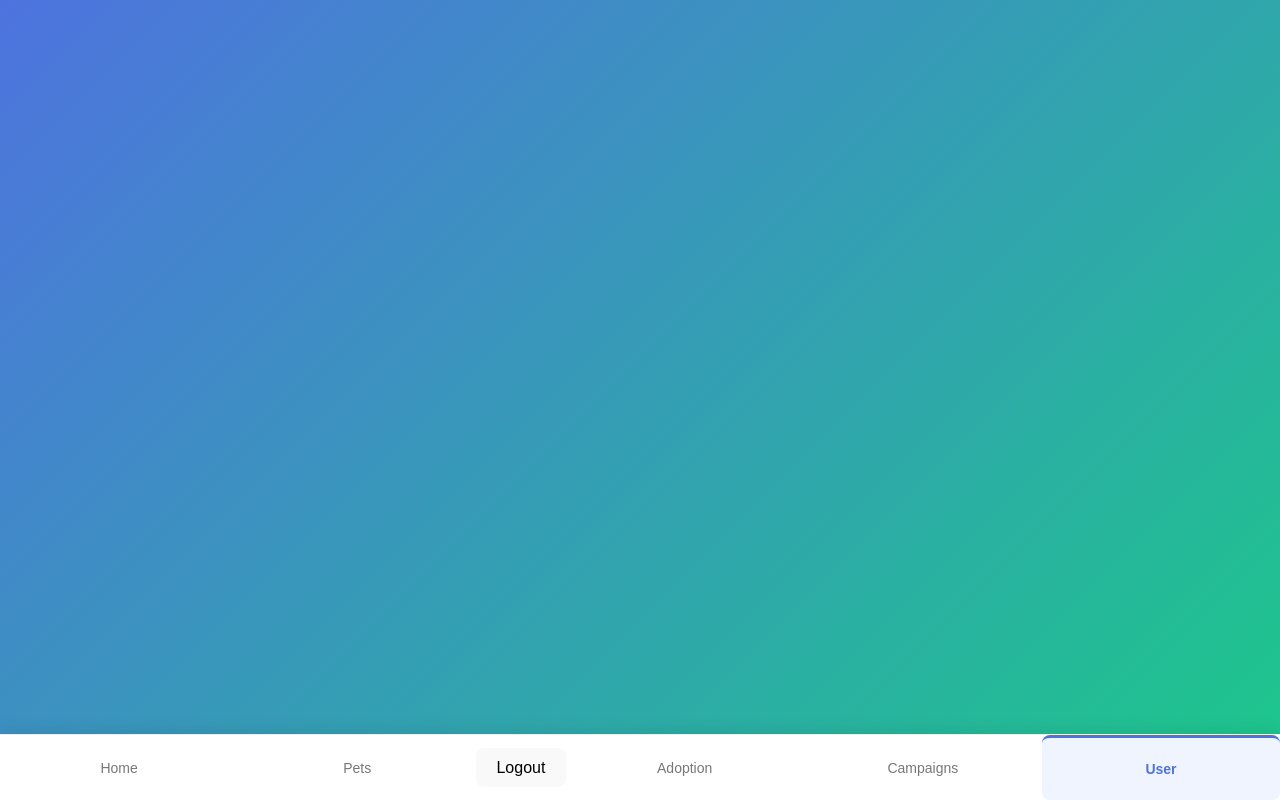
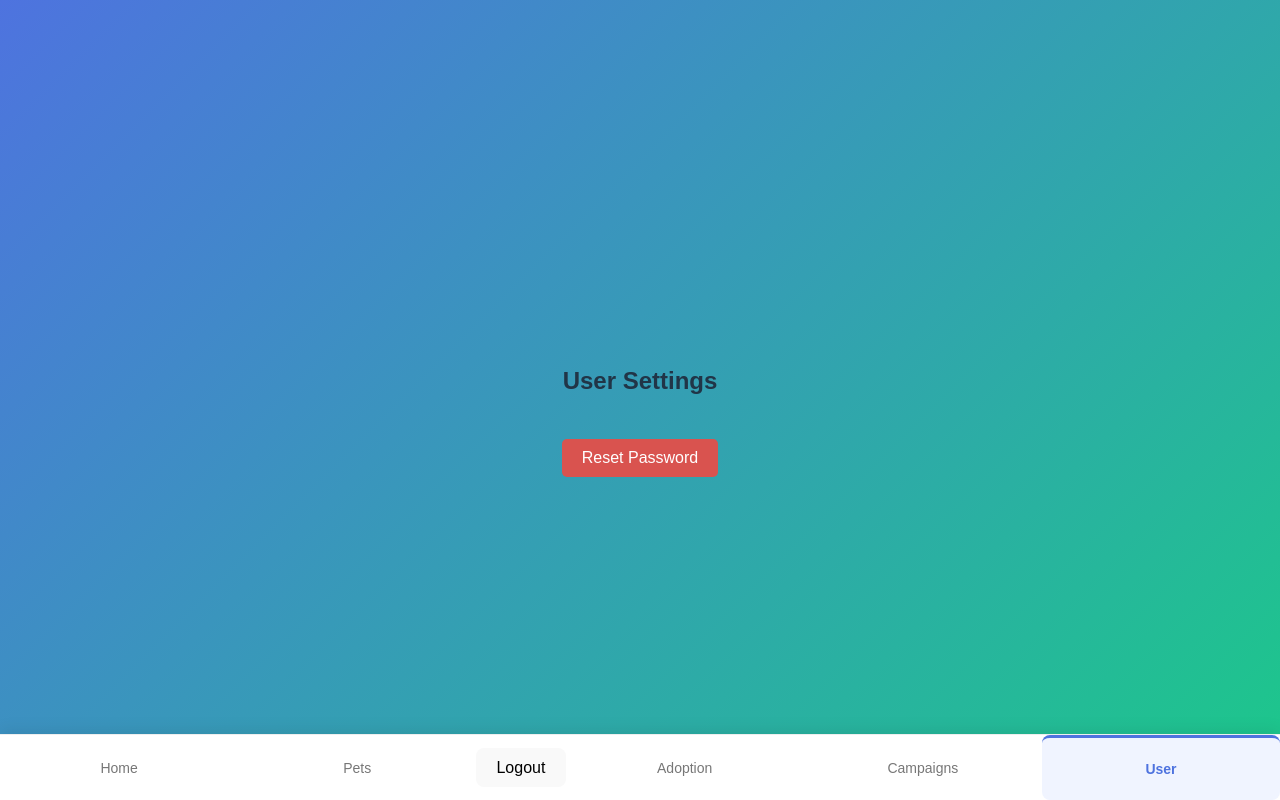
Before and after one commit to angelinaa-ligo/comp313-003-Team5-W26, a React app in the folder frontend/: page /user in a window 1280 px wide. Built offline with nearby package versions, Linux system fonts and the light colour scheme; the HTML template or start-up script is replaced by a standard one.

Commit message:
ResetPassword working

```diff
--- a/frontend/src/pages/UserPages/UserPage.jsx
+++ b/frontend/src/pages/UserPages/UserPage.jsx
@@ -1,16 +1,58 @@
-import { useState, useEffect } from 'react';
-import { useNavigate } from 'react-router-dom';
-import NavBar from '../../components/NavBar';
+import { useNavigate } from "react-router-dom";
+import NavBar from "../../components/NavBar";
 
 export default function UserPage() {
-    const navigate = useNavigate();
+  const navigate = useNavigate();
 
-    return (
-        <div className="user-page-wrapper">
-            <div className='navbar'>
-                <NavBar />
-            </div>
-        </div>
-    )
+  const handleResetPassword = async () => {
+    try {
+      const userInfo = JSON.parse(localStorage.getItem("userInfo"));
 
+      const response = await fetch("http://localhost:5000/api/users/reset-password", {
+        method: "PUT",
+        headers: {
+          "Content-Type": "application/json",
+          Authorization: `Bearer ${userInfo.token}`,
+        },
+      });
+
+      const data = await response.json();
+
+      if (!response.ok) {
+        throw new Error(data.message);
+      }
+
+      alert(`Your new password is: ${data.newPassword}\nPlease save it!`);
+
+    } catch (error) {
+      alert(error.message);
+    }
+  };
+
+  return (
+    <div className="user-page-wrapper">
+      <div className="navbar">
+        <NavBar />
+      </div>
+
+      <div style={{ padding: "40px" }}>
+        <h2>User Settings</h2>
+
+        <button
+          onClick={handleResetPassword}
+          style={{
+            padding: "10px 20px",
+            backgroundColor: "#d9534f",
+            color: "white",
+            border: "none",
+            cursor: "pointer",
+            borderRadius: "5px",
+            marginTop: "20px"
+          }}
+        >
+          Reset Password
+        </button>
+      </div>
+    </div>
+  );
 }
```
Also changed, not shown: 2 other files (tests, documents, lock files or other folders).
